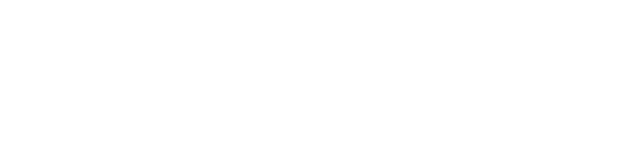
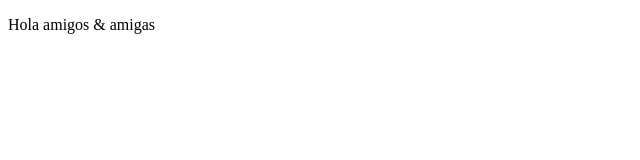
Before and after one commit to jmjd89/proyectoDemoCursoPrework, a plain HTML site: page index.html in a window 1280 px wide. Shown: the whole page, without its empty margins (0-640 px from the left). Drawn offline with Linux system fonts and the light colour scheme.

Commit message:
Se modifica seccion de parrafo

```diff
--- a/index.html
+++ b/index.html
@@ -4,9 +4,11 @@
     <meta charset="UTF-8">
     <meta http-equiv="X-UA-Compatible" content="IE=edge">
     <meta name="viewport" content="width=device-width, initial-scale=1.0">
-    <title>Document</title>
+    <title>Hola Mundo</title>
 </head>
 <body>
-
+    <p>
+        Hola amigos & amigas
+    </p>
 </body>
 </html>
```
